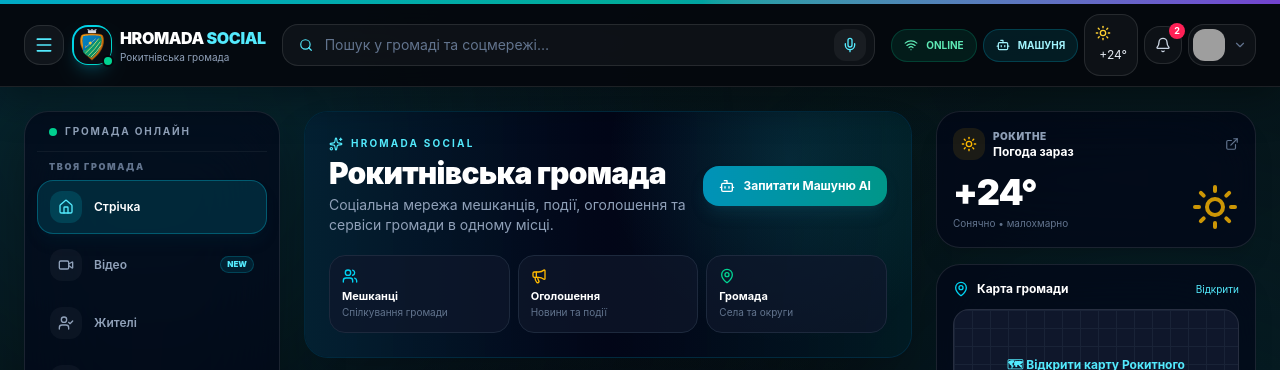
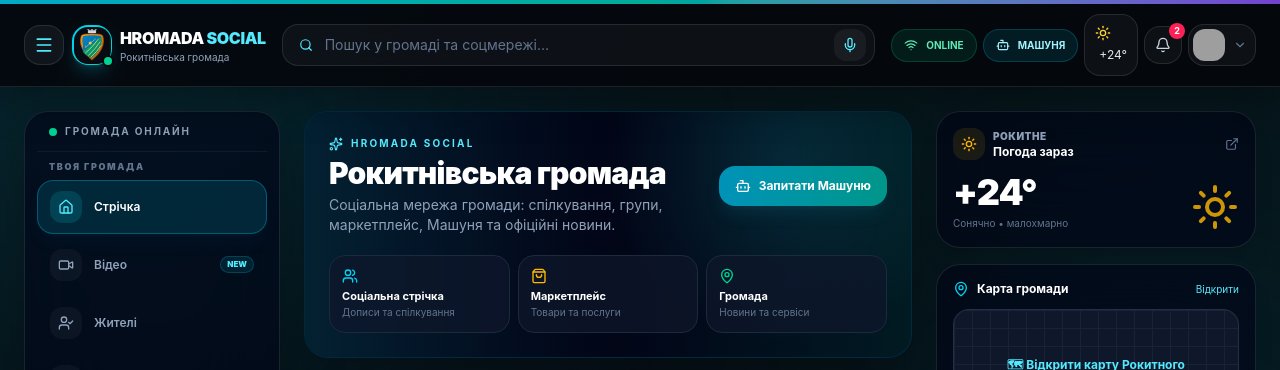
Before and after one commit to maister-online/hromada-social, a React (Vite) app: page / in a window 1280 px wide. Shown: the top 370 px of the page. Built offline with nearby package versions, Linux system fonts and the light colour scheme; grey boxes are pictures that could not be loaded.

Commit message:
Align Hromada Social shell with final social network architecture

```diff
--- a/src/App.tsx
+++ b/src/App.tsx
@@ -27,7 +27,7 @@ import { StarostinDistrictsTab } from './components/social/StarostinDistrictsTab
 import { OpenDataTab } from './components/social/OpenDataTab';
 import { TourismCommunityTab } from './components/TourismCommunityTab';
 import { NetworkStatusModal } from './components/network/NetworkStatusModal';
-import { Sparkles, Users, MapPin, Megaphone, Bot } from 'lucide-react';
+import { Sparkles, Users, MapPin, ShoppingBag, Bot } from 'lucide-react';
 
 function CommunitySocialHeader({ onAi }: { onAi: () => void }) {
   return (
@@ -36,20 +36,16 @@ function CommunitySocialHeader({ onAi }: { onAi: () => void }) {
         <div className="absolute inset-0 pointer-events-none bg-[radial-gradient(circle_at_80%_20%,rgba(34,211,238,0.12),transparent_35%)]" />
         <div className="relative flex flex-col sm:flex-row sm:items-center sm:justify-between gap-4">
           <div>
-            <div className="flex items-center gap-2 text-[10px] uppercase tracking-[0.22em] text-cyan-300 font-bold">
-              <Sparkles className="w-3.5 h-3.5" /> Hromada Social
-            </div>
+            <div className="flex items-center gap-2 text-[10px] uppercase tracking-[0.22em] text-cyan-300 font-bold"><Sparkles className="w-3.5 h-3.5" /> Hromada Social</div>
             <h1 className="mt-1 text-2xl sm:text-3xl font-black tracking-tight text-white">Рокитнівська громада</h1>
-            <p className="mt-1 text-xs sm:text-sm text-slate-400">Соціальна мережа мешканців, події, оголошення та сервіси громади в одному місці.</p>
+            <p className="mt-1 text-xs sm:text-sm text-slate-400">Соціальна мережа громади: спілкування, групи, маркетплейс, Машуня та офіційні новини.</p>
           </div>
-          <button onClick={onAi} className="shrink-0 px-4 py-3 rounded-2xl bg-gradient-to-r from-cyan-600 to-teal-600 hover:from-cyan-500 hover:to-teal-500 text-white text-xs font-bold shadow-lg shadow-cyan-900/30 flex items-center gap-2">
-            <Bot className="w-4 h-4" /> Запитати Машуню AI
-          </button>
+          <button onClick={onAi} className="shrink-0 px-4 py-3 rounded-2xl bg-gradient-to-r from-cyan-600 to-teal-600 hover:from-cyan-500 hover:to-teal-500 text-white text-xs font-bold shadow-lg shadow-cyan-900/30 flex items-center gap-2"><Bot className="w-4 h-4" /> Запитати Машуню</button>
         </div>
         <div className="relative mt-5 grid grid-cols-3 gap-2">
-          <div className="rounded-2xl bg-slate-900/70 border border-slate-800 p-3"><Users className="w-4 h-4 text-cyan-400 mb-1" /><div className="text-[11px] font-bold text-white">Мешканці</div><div className="text-[10px] text-slate-500">Спілкування громади</div></div>
-          <div className="rounded-2xl bg-slate-900/70 border border-slate-800 p-3"><Megaphone className="w-4 h-4 text-amber-400 mb-1" /><div className="text-[11px] font-bold text-white">Оголошення</div><div className="text-[10px] text-slate-500">Новини та події</div></div>
-          <div className="rounded-2xl bg-slate-900/70 border border-slate-800 p-3"><MapPin className="w-4 h-4 text-emerald-400 mb-1" /><div className="text-[11px] font-bold text-white">Громада</div><div className="text-[10px] text-slate-500">Села та округи</div></div>
+          <div className="rounded-2xl bg-slate-900/70 border border-slate-800 p-3"><Users className="w-4 h-4 text-cyan-400 mb-1" /><div className="text-[11px] font-bold text-white">Соціальна стрічка</div><div className="text-[10px] text-slate-500">Дописи та спілкування</div></div>
+          <div className="rounded-2xl bg-slate-900/70 border border-slate-800 p-3"><ShoppingBag className="w-4 h-4 text-amber-400 mb-1" /><div className="text-[11px] font-bold text-white">Маркетплейс</div><div className="text-[10px] text-slate-500">Товари та послуги</div></div>
+          <div className="rounded-2xl bg-slate-900/70 border border-slate-800 p-3"><MapPin className="w-4 h-4 text-emerald-400 mb-1" /><div className="text-[11px] font-bold text-white">Громада</div><div className="text-[10px] text-slate-500">Новини та сервіси</div></div>
         </div>
       </div>
     </section>
@@ -59,27 +55,12 @@ function CommunitySocialHeader({ onAi }: { onAi: () => void }) {
 function MainAppShell() {
   const [activeTab, setActiveTab] = useState<string>('feed');
   const { openWindow } = useWindowContext();
-
-  const handleSelectNavTab = (tab: string) => {
-    setActiveTab(tab);
-    window.scrollTo({ top: 0, behavior: 'smooth' });
-  };
-
-  const handleOpenAiWindow = () => {
-    openWindow({
-      id: 'ai-chat-window',
-      title: 'Машуня AI — помічник Рокитнівської громади',
-      component: <AIAssistantPanel />,
-      initialSize: { width: 540, height: 620 }
-    });
-  };
+  const handleSelectNavTab = (tab: string) => { setActiveTab(tab); window.scrollTo({ top: 0, behavior: 'smooth' }); };
+  const handleOpenAiWindow = () => openWindow({ id: 'ai-chat-window', title: 'Машуня AI — помічник Рокитнівської громади', component: <AIAssistantPanel />, initialSize: { width: 540, height: 620 } });
 
   return (
     <div className="min-h-screen rokytne-site-bg text-slate-100 flex flex-col justify-between selection:bg-cyan-500 selection:text-slate-950 relative overflow-x-hidden">
-      <div className="fixed inset-0 pointer-events-none z-0 overflow-hidden">
-        <div className="absolute -top-40 -left-40 w-[600px] h-[600px] bg-cyan-400/10 rounded-full blur-[140px]" />
-        <div className="absolute top-1/3 -right-40 w-[550px] h-[550px] bg-sky-400/10 rounded-full blur-[140px]" />
-      </div>
+      <div className="fixed inset-0 pointer-events-none z-0 overflow-hidden"><div className="absolute -top-40 -left-40 w-[600px] h-[600px] bg-cyan-400/10 rounded-full blur-[140px]" /><div className="absolute top-1/3 -right-40 w-[550px] h-[550px] bg-sky-400/10 rounded-full blur-[140px]" /></div>
       <div className="relative z-10 flex-1 flex flex-col">
         <TopBar onSelectNavTab={handleSelectNavTab} activeNavTab={activeTab} />
         <div className="max-w-7xl w-full mx-auto px-3 sm:px-6 py-6 flex-1 flex gap-6 pb-20 lg:pb-8">
@@ -115,20 +96,9 @@ function MainAppShell() {
           <RightSidebar onSelectNavTab={handleSelectNavTab} />
         </div>
       </div>
-      <WindowManager />
-      <Taskbar />
-      <BottomNavigation activeTab={activeTab} onSelectTab={handleSelectNavTab} />
-      <GoogleSearchButton />
+      <WindowManager /><Taskbar /><BottomNavigation activeTab={activeTab} onSelectTab={handleSelectNavTab} /><GoogleSearchButton />
     </div>
   );
 }
 
-export default function App() {
-  return (
-    <UserProvider>
-      <WindowProvider>
-        <MainAppShell />
-      </WindowProvider>
-    </UserProvider>
-  );
-}
+export default function App() { return <UserProvider><WindowProvider><MainAppShell /></WindowProvider></UserProvider>; }
```
